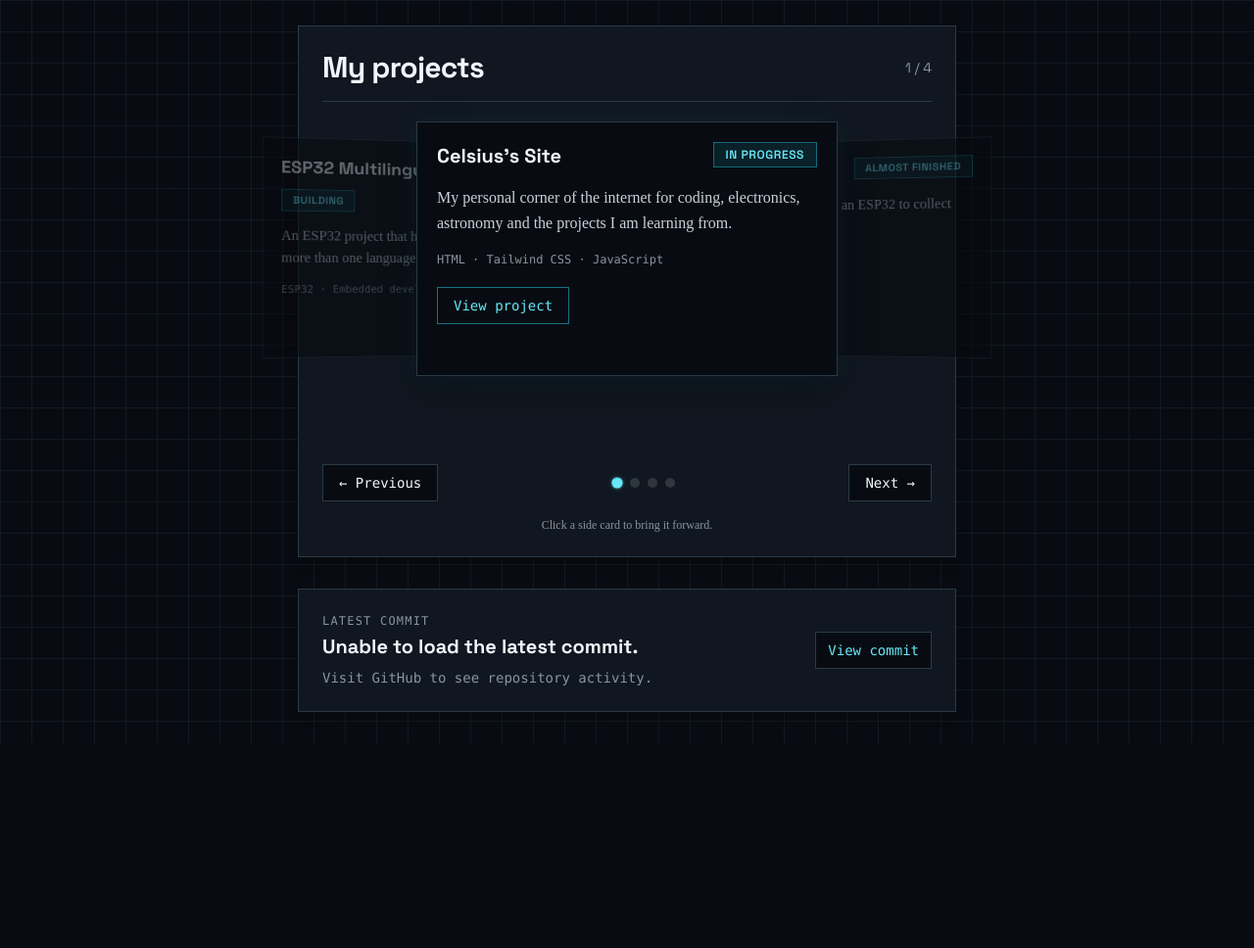
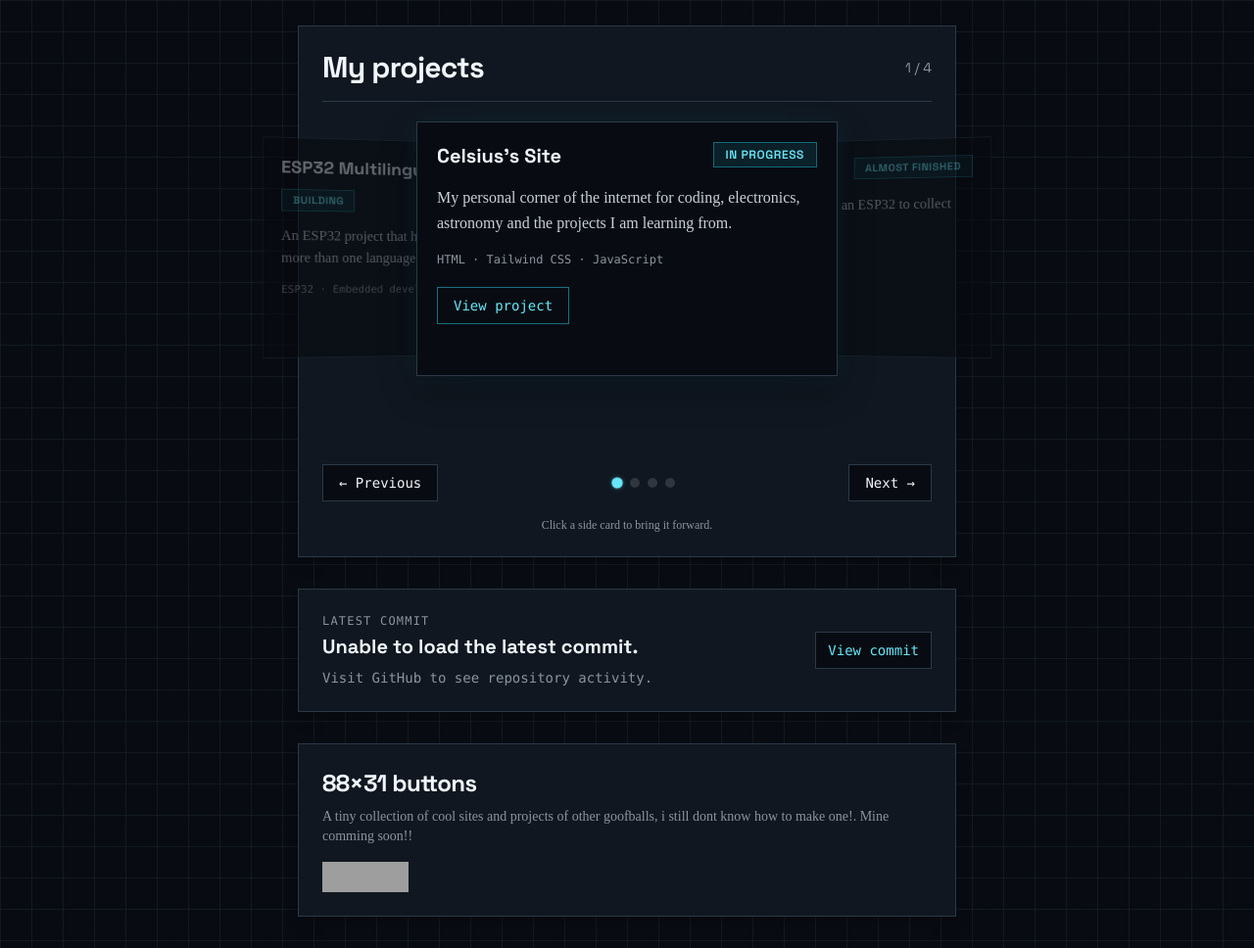
Before and after one commit to Sunray-hub/the-site-of-celsius, a website: page index.html in a window 1280 px wide. Shown: the part 992-1960 px from the top of the page at 98% size. Before the commit the page ends 1751 px from the top, so only its background shows below. Drawn offline with nearby package versions, Linux system fonts and the light colour scheme; no server answers; grey boxes are pictures that could not be loaded.

Commit message:
Added 88x31 buttons!

```diff
--- a/index.html
+++ b/index.html
@@ -256,6 +256,16 @@ Fun fact: sometimes it does.</P>
         </div>
     </section>
 
+    <section class="button-wall mx-auto my-8 w-[calc(100%-2rem)] max-w-2xl border border-[#30363D] bg-[#161B22] p-5 shadow-lg shadow-black/20 transition-all duration-300 hover:-translate-y-1 hover:border-[#00D9FF] sm:p-6" aria-labelledby="buttons-title">
+        <h2 id="buttons-title" class="text-2xl font-bold tracking-tight text-[#F0F6FC]">88×31 buttons</h2>
+        <p class="mt-2 text-sm text-[#8B949E]">A tiny collection of cool sites and projects of other goofballs, i still dont know how to make one!. Mine comming soon!!</p>
+
+        <div class="button-grid mt-4" aria-label="88 by 31 web buttons">
+
+            <a href="https://www.valen.zip"><img src="https://www.valen.zip/button-bw.gif" alt="valen's site's black and white 88x31 button" /></a>
+        </div>
+    </section>
+
     <script src="script.js"></script>
 
 </body>
--- a/style.css
+++ b/style.css
@@ -49,6 +49,32 @@ p{
 #Result{
     white-space: pre-line;
     font-family: monospace;
+}
+
+.button-grid {
+    display: flex;
+    flex-wrap: wrap;
+    gap: 0.5rem;
+    align-items: center;
+}
+
+.button-grid a {
+    display: block;
+    width: 88px;
+    height: 31px;
+    transition: transform 180ms ease, filter 180ms ease;
+}
+
+.button-grid a:hover,
+.button-grid a:focus-visible {
+    filter: brightness(1.15);
+    transform: translateY(-2px);
+}
+
+.button-grid img {
+    display: block;
+    width: 88px;
+    height: 31px;
 }
 
 .project-carousel {
```
